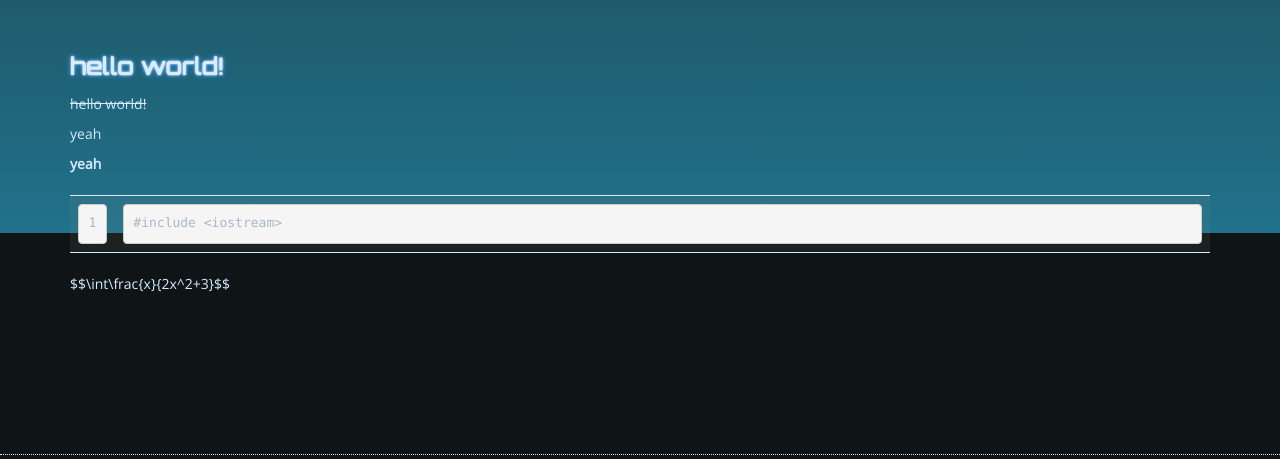
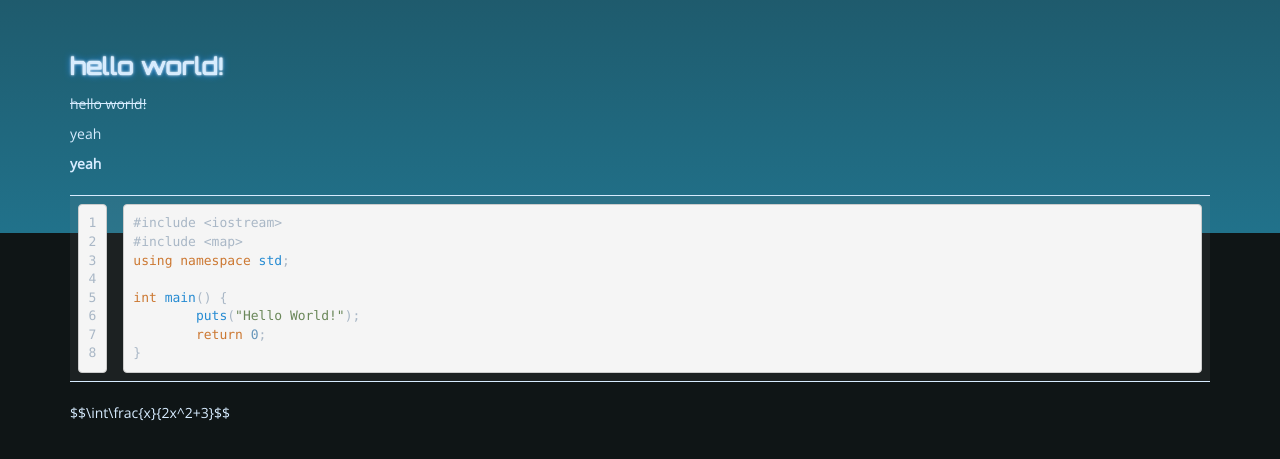
Before and after one commit to Spade-Fox/Spade-Fox.github.io, a plain HTML site: page index.html in a window 1280 px wide. Shown: the part 567-1026 px from the top of the page. Drawn offline with nearby package versions, Linux system fonts and the light colour scheme.

Commit message:
Site updated: 2018-01-16 16:04:48

```diff
--- a/index.html
+++ b/index.html
@@ -165,7 +165,7 @@
             <h3 id="hello-world"><a href="#hello-world" class="headerlink" title="hello world!"></a>hello world!</h3><p><del>hello world!</del></p>
 <p>yeah</p>
 <p><strong>yeah</strong></p>
-<figure class="highlight cpp"><table><tr><td class="gutter"><pre><span class="line">1</span><br></pre></td><td class="code"><pre><span class="line"><span class="meta">#<span class="meta-keyword">include</span> <span class="meta-string">&lt;iostream&gt;</span></span></span><br></pre></td></tr></table></figure>
+<figure class="highlight cpp"><table><tr><td class="gutter"><pre><span class="line">1</span><br><span class="line">2</span><br><span class="line">3</span><br><span class="line">4</span><br><span class="line">5</span><br><span class="line">6</span><br><span class="line">7</span><br><span class="line">8</span><br></pre></td><td class="code"><pre><span class="line"><span class="meta">#<span class="meta-keyword">include</span> <span class="meta-string">&lt;iostream&gt;</span></span></span><br><span class="line"><span class="meta">#<span class="meta-keyword">include</span> <span class="meta-string">&lt;map&gt;</span></span></span><br><span class="line"><span class="keyword">using</span> <span class="keyword">namespace</span> <span class="built_in">std</span>;</span><br><span class="line"></span><br><span class="line"><span class="function"><span class="keyword">int</span> <span class="title">main</span><span class="params">()</span> </span>&#123;</span><br><span class="line">	<span class="built_in">puts</span>(<span class="string">"Hello World!"</span>);</span><br><span class="line">	<span class="keyword">return</span> <span class="number">0</span>;</span><br><span class="line">&#125;</span><br></pre></td></tr></table></figure>
 <p>$$\int\frac{x}{2x^2+3}$$</p>
 
         </div>
```
Also changed, not shown: 2018/01/16/hello world/index.html (+2 -3 lines).
